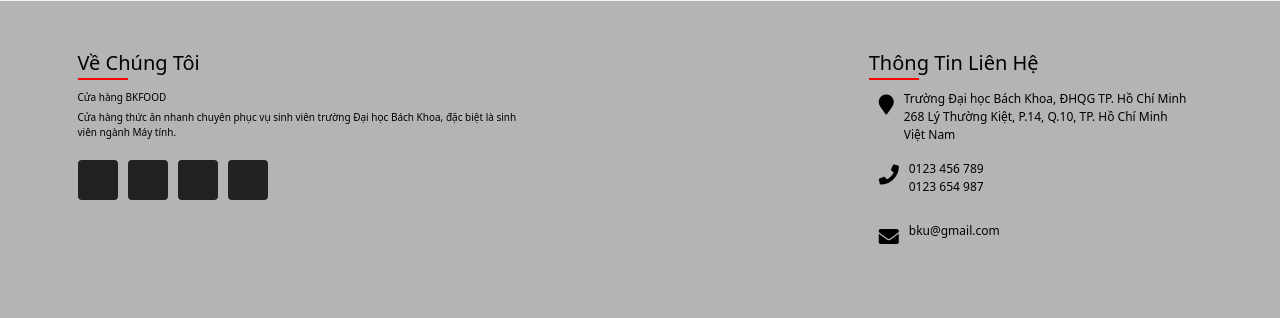
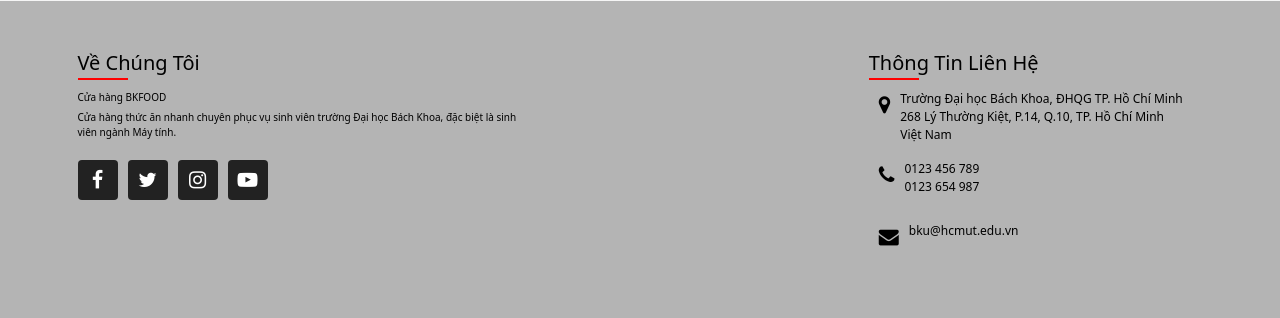
Before and after one commit to khanhtran01/Restaurant_System, a PHP site: page / in a window 1280 px wide. Shown: the part 797-1115 px from the top of the page. Run offline with PHP 8.4, Linux system fonts and the light colour scheme; the visitor is signed in with stand-in values (Sample User, id 1); data comes from the database, SQL or seed files in the repository; some libraries are stand-ins or nearby versions.

Commit message:
Chỉnh sửa phần footer

```diff
--- a/mvc/views/blocks/footer.php
+++ b/mvc/views/blocks/footer.php
@@ -302,7 +302,7 @@
                 </li>
                 <li>
                     <span><i class="fa fa-envelope"></i></span>
-                    <p><a href="#">bku@gmail.com</a></p>
+                    <p><a href="#">bku@hcmut.edu.vn</a></p>
                 </li>
             </ul>
         </div>
--- a/mvc/views/home.php
+++ b/mvc/views/home.php
@@ -28,6 +28,7 @@ if (!$_SESSION['username']){
     <link rel="stylesheet" href="./assets/css/payment.css">
     <link rel="stylesheet" href="./assets/fontawesome-free-5.15.4-web/css/all.css">
     <link rel="stylesheet" href="./assets/themify-icons/themify-icons.css">
+    <link rel="stylesheet" href="https://stackpath.bootstrapcdn.com/font-awesome/4.7.0/css/font-awesome.min.css">
     <script src="https://ajax.googleapis.com/ajax/libs/jquery/3.5.1/jquery.min.js"></script>
     <title>BK FOOD</title>
 
```
